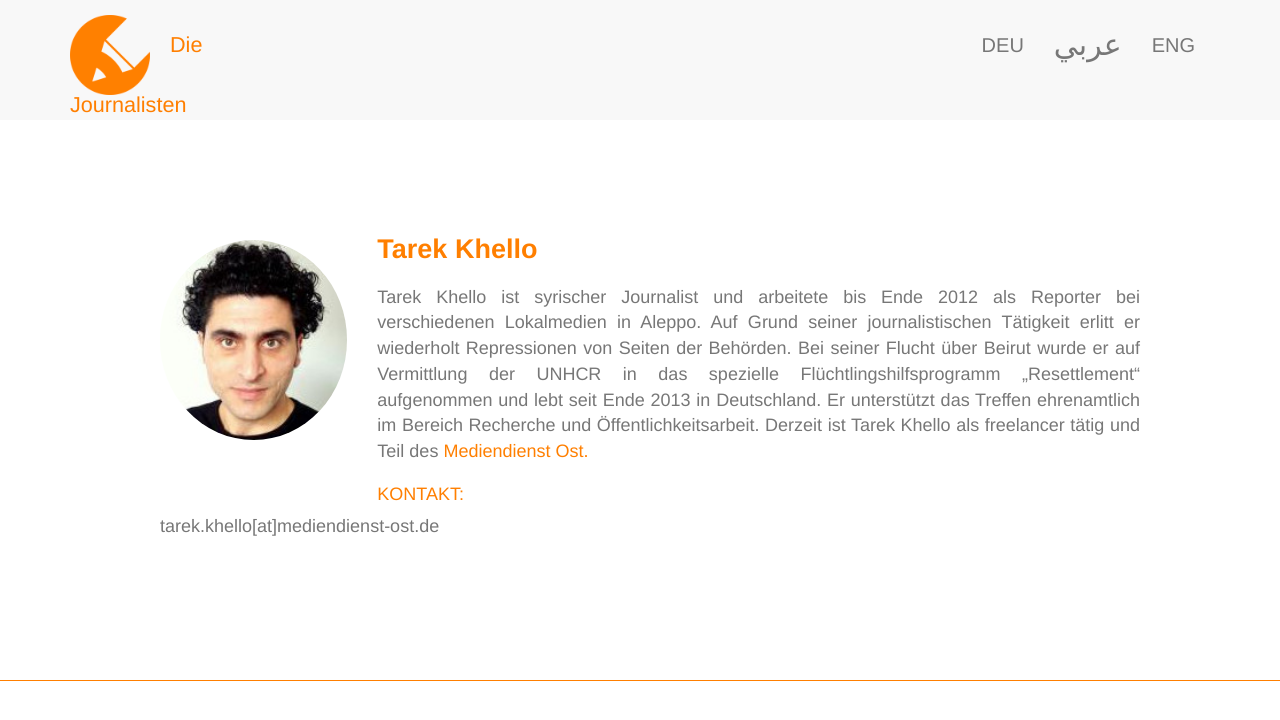
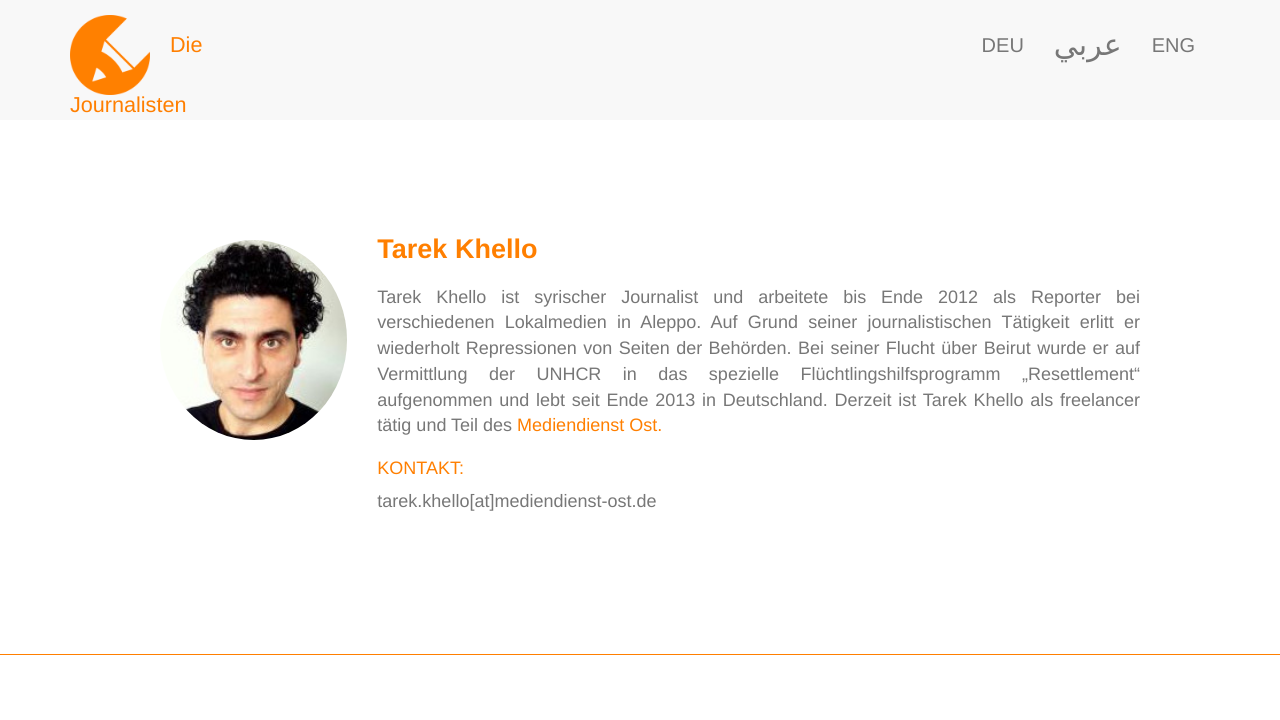
Before and after one commit to EIJC/TIJ, a Jekyll site: the page built from de/Journalisten.html, in a window 1280 px wide and 900 px high, cut to the strip 0-771 px from the top of the window. Shown: the top 720 px of the strip. Built offline with Jekyll 4.4.1, drawn with Linux system fonts in a browser that asks for light colours; nearby versions of some CDN libraries.

Commit message:
Update Journalisten.html

```diff
--- a/de/Journalisten.html
+++ b/de/Journalisten.html
@@ -6,7 +6,7 @@ language: de
 <div class="section">
 <a href="http://www.mediendienst-ost.de/autor/tarek.khello/"><img alt="Tarek Khello" class="img-circle" style="height: 200px; width: auto;" src="{{ site.base_url }}/images/tarek.khello-77.jpg" title="Tarek Khello" /> </a>
 <h3>Tarek Khello</h3>
-<p class="text-justify">Tarek Khello ist syrischer Journalist und arbeitete bis Ende 2012 als Reporter bei verschiedenen Lokalmedien in Aleppo. Auf Grund seiner journalistischen Tätigkeit erlitt er wiederholt Repressionen von Seiten der Behörden. Bei seiner Flucht über Beirut wurde er auf Vermittlung der UNHCR in das spezielle Flüchtlingshilfsprogramm „Resettlement“ aufgenommen und lebt seit Ende 2013 in Deutschland. Er unterstützt das Treffen ehrenamtlich im Bereich Recherche und Öffentlichkeitsarbeit. Derzeit ist Tarek Khello als freelancer tätig und Teil des <a href="http://www.mediendienst-ost.de/autor/tarek.khello/" target="_blank">Mediendienst Ost.</a> </p>
+<p class="text-justify">Tarek Khello ist syrischer Journalist und arbeitete bis Ende 2012 als Reporter bei verschiedenen Lokalmedien in Aleppo. Auf Grund seiner journalistischen Tätigkeit erlitt er wiederholt Repressionen von Seiten der Behörden. Bei seiner Flucht über Beirut wurde er auf Vermittlung der UNHCR in das spezielle Flüchtlingshilfsprogramm „Resettlement“ aufgenommen und lebt seit Ende 2013 in Deutschland. Derzeit ist Tarek Khello als freelancer tätig und Teil des <a href="http://www.mediendienst-ost.de/autor/tarek.khello/" target="_blank">Mediendienst Ost.</a> </p>
 <h2>Kontakt:</h2> <p>tarek.khello[at]mediendienst-ost.de</p>
 </div>
 
```
